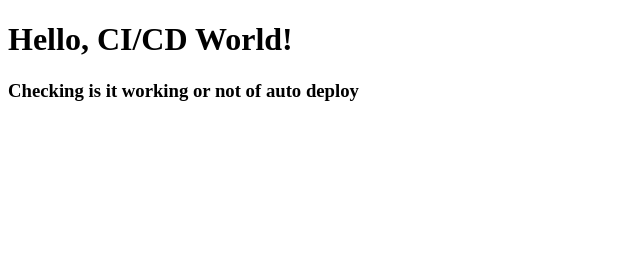
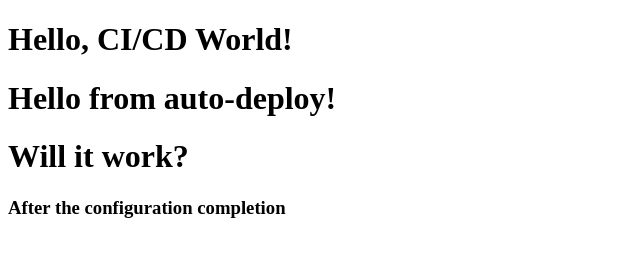
Before and after one commit to GURU292001/ci-cd-demo, a plain HTML site: page index.html in a window 1280 px wide. Shown: the whole page, without its empty margins (0-640 px from the left). Drawn offline with Linux system fonts and the light colour scheme.

Commit message:
deploy: 1e5540205652753c20f604d2f22ded80eaf2b6b0

```diff
--- a/index.html
+++ b/index.html
@@ -5,6 +5,9 @@
 </head>
 <body>
   <h1>Hello, CI/CD World!</h1>
-  <h3>Checking is it working or not of auto deploy</h3>
+  <h1>Hello from auto-deploy!</h1>
+  <h1>Will it work? </h1>
+  <h3>After the configuration completion</h3>
+
 </body>
 </html>
```
Also changed, not shown: 2 other files.
